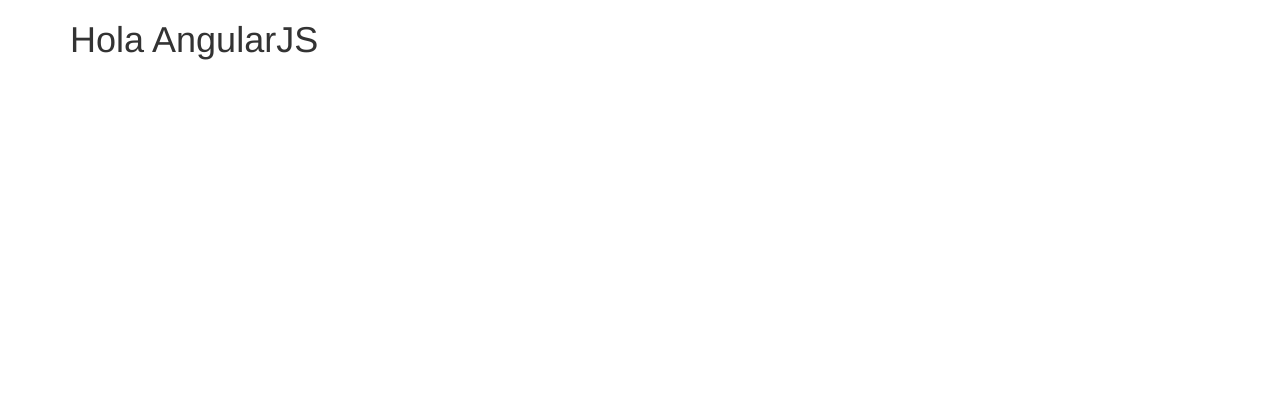
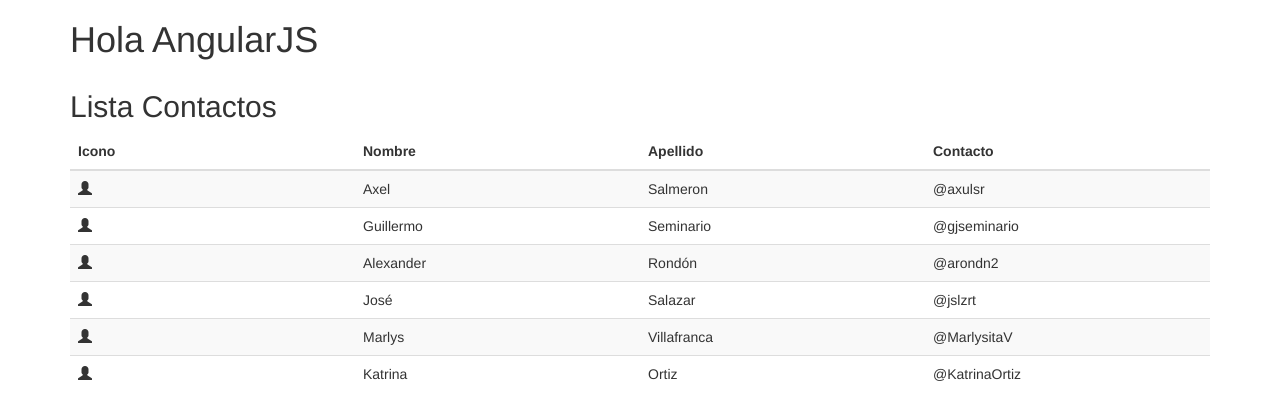
Before and after one commit to axul/angularFromScratch, a website: page app/index.html in a window 1280 px wide. Drawn offline with nearby package versions, Linux system fonts and the light colour scheme; some packages are replaced by stand-ins of ours.

Commit message:
Directivas y controladores
Se ha hecho un pequeño modelo como lista de contactos para mostrar
directivas en angularjs

```diff
--- a/app/index.html
+++ b/app/index.html
@@ -8,7 +8,7 @@
   <link rel="stylesheet" href="bower_components/bootstrap/dist/css/bootstrap.css" />
   <link rel="stylesheet" href="styles/styles.css"/>
 </head>
-<body ng-app="angularFromScratch" ng-controller="Principal as principal">
+<body ng-app="angularFromScratch" ng-controller="PrincipalCtrl as principal">
   <div class="container">
     <div class="row">
       <div class="col-xs-12">
@@ -16,7 +16,31 @@
       </div>
     </div>
     <div class="row">
-
+      <div ng-controller="ContactosCtrl as contactos" class="container contactos-container">
+        <div class="row">
+          <div class="col-xs-12">
+            <h2>Lista Contactos</h2>
+          </div>
+        </div>
+        <table class="table table-hover table-striped table-clickable">
+          <thead>
+            <tr class="row">
+              <th class="col-xs-3">Icono</th>
+              <th class="col-xs-3">Nombre</th>
+              <th class="col-xs-3">Apellido</th>
+              <th class="col-xs-3">Contacto</th>
+            </tr>
+          </thead>
+          <tbody>
+            <tr ng-repeat="contacto in contactos.contactosArray" class="row">
+              <td class="col-xs-3" ng-bind-html="contacto.thumb"></td>
+              <td class="col-xs-3">{{contacto.nombre}}</td>
+              <td class="col-xs-3">{{contacto.apellido}}</td>
+              <td class="col-xs-3">{{contacto.contacto}}</td>
+            </tr>
+          </tbody>
+        </table>
+      </div>
     </div>
     <div class="row">
 
@@ -24,6 +48,7 @@
   </div>
   <script src="bower_components/fastclick/lib/fastclick.js"></script>
   <script src="bower_components/angular/angular.min.js"></script>
+  <script src="bower_components/angular-sanitize/angular-sanitize.js"></script>
   <script src="scripts/app.js"></script>
 </body>
 </html>
--- a/app/scripts/app.js
+++ b/app/scripts/app.js
@@ -1,6 +1,19 @@
 'use strict';
-var app = angular.module('angularFromScratch', []);
+var app = angular.module('angularFromScratch', [
+	'ngSanitize'
+]);
 
-app.controller('Principal',['$scope',function($scope){
+app.controller('PrincipalCtrl',['$scope',function($scope){
 	this.tituloApp = 'Hola AngularJS';
 }]);
+
+app.controller('ContactosCtrl',['$scope',function($scope){
+	this.contactosArray = [
+		{nombre: 'Axel', apellido: 'Salmeron', contacto: '@axulsr', thumb: '<span class="glyphicon glyphicon-user"></span>'},
+		{nombre: 'Guillermo', apellido: 'Seminario', contacto: '@gjseminario', thumb: '<span class="glyphicon glyphicon-user"></span>'},
+		{nombre: 'Alexander', apellido: 'Rondón', contacto: '@arondn2', thumb: '<span class="glyphicon glyphicon-user"></span>'},
+		{nombre: 'José', apellido: 'Salazar', contacto: '@jslzrt', thumb: '<span class="glyphicon glyphicon-user"></span>'},
+		{nombre: 'Marlys', apellido: 'Villafranca', contacto: '@MarlysitaV', thumb: '<span class="glyphicon glyphicon-user"></span>'},
+		{nombre: 'Katrina', apellido: 'Ortiz', contacto: '@KatrinaOrtiz', thumb: '<span class="glyphicon glyphicon-user"></span>'}
+	];
+}]);
--- a/app/styles/styles.css
+++ b/app/styles/styles.css
@@ -7,3 +7,6 @@
 .container{
 	min-height: 100%;
 }
+.table.table-clickable tr{
+	cursor: pointer;
+}
--- a/bower.json
+++ b/bower.json
@@ -1,6 +1,6 @@
 {
   "name": "angularfromstrach",
-  "version": "0.1.0",
+  "version": "0.2.0",
   "dependencies": {
     "respond": "~1.4.2",
     "es5-shim": "~4.0.5",
```
Lines whose indentation alone changed are shown as unchanged.
